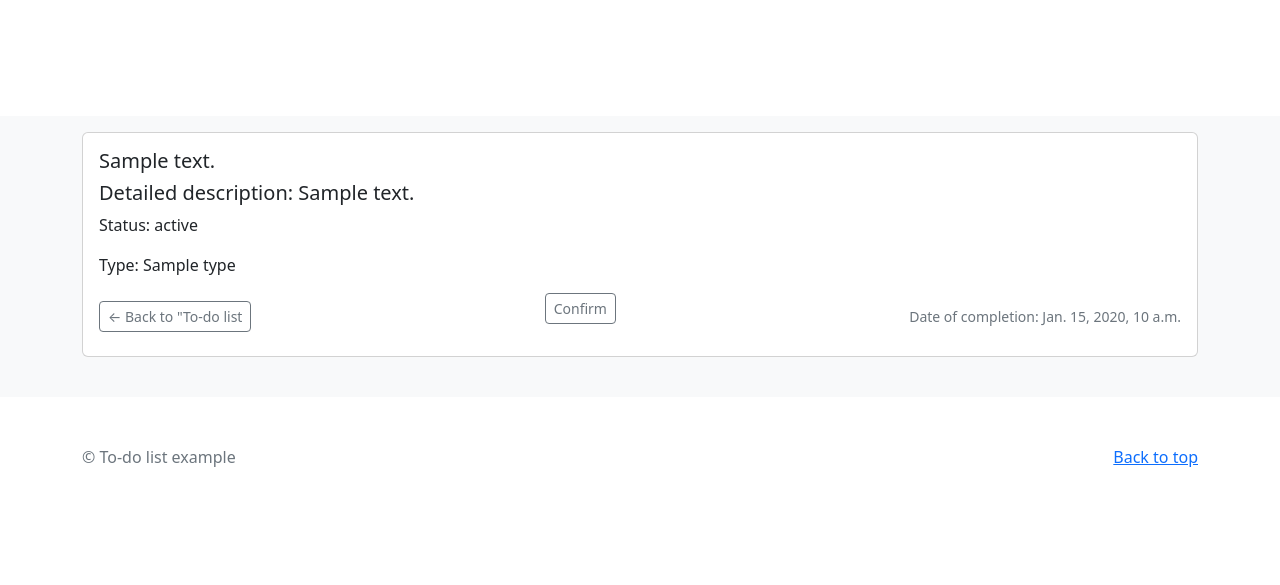
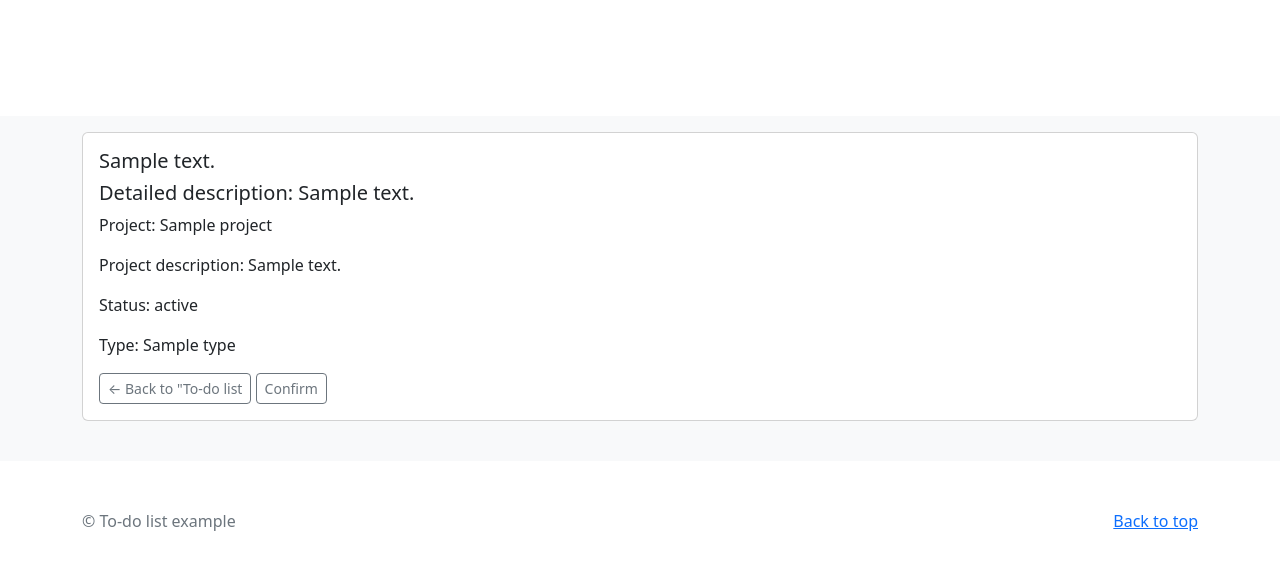
Before and after one commit to AdilbekDzharasov/homework_62_Adilbek_Dzharasov, a Django app: template source/webapp/templates/tasks/delete.html in a window 1280 px wide. Shown: the part 334-919 px from the top of the page. Before the commit the page ends 801 px from the top, so only its background shows below. Run offline with Django 4.2, Linux system fonts and the light colour scheme; the template is opened without the code that fills it: most values are stand-ins (such as "Sample title", 1, 10 or a date in 2020); parts of the project's set-up code (start-up, migrations or seed data) failed here and were passed over; some libraries are stand-ins or nearby versions.

Commit message:
Добавлено поле проекта изменены кнопки удаления

```diff
--- a/source/webapp/templates/tasks/delete.html
+++ b/source/webapp/templates/tasks/delete.html
@@ -1,4 +1,4 @@
-{% extends 'base.html' %}
+{% extends 'tasks/base.html' %}
 
 {% block title %}
 Delete To-do
@@ -8,7 +8,7 @@ Delete To-do
 
     <div class="album py-3 bg-light">
         <div class="container">
-            <form method="POST" action="{% url 'task_delete' task.pk %}">
+            <form method="POST">
                 {% csrf_token %}
                   <div class="row">
                     <div class="col">
@@ -16,14 +16,24 @@ Delete To-do
                         <div class="card-body">
                           <h5 class="card-text">{{ task.summary }}</h5>
                           <h5 class="card-text">Detailed description:  {{ task.description }}</h5>
+                          <p class="card-text">Project: {{ task.project.title }}</p>
+                          <p class="card-text">Project description: {{ task.project.description }}</p>
                           <p class="card-text">Status: {{ task.status }}</p>
-                          <p class="card-text">Type: {{ task.type }}</p>
+                          <p class="card-text">
+                            {% if task.type.all|length > 0 %}
+                                Type:
+                            {% else %}
+                            {% endif %}
+                            {% for type in task.type.all %}
+                                {{ type.type_title }}{% if not forloop.last %},
+                                {% endif %}
+                            {% endfor %}
+                          </p>
                           <div class="d-flex justify-content-between align-items-center">
                             <div class>
                               <a href="{% url 'task_home' %}" class="btn btn-sm btn-outline-secondary">← Back to "To-do list</a>
+                              <input type="submit" value="Confirm" class="btn btn-sm btn-outline-secondary">
                             </div>
-                            <p><input type="submit" value="Confirm" class="btn btn-sm btn-outline-secondary"></p>
-                            <small class="text-muted">Date of completion: {{ task.execute_at|default:'' }}</small>
                           </div>
                         </div>
                       </div>
```
